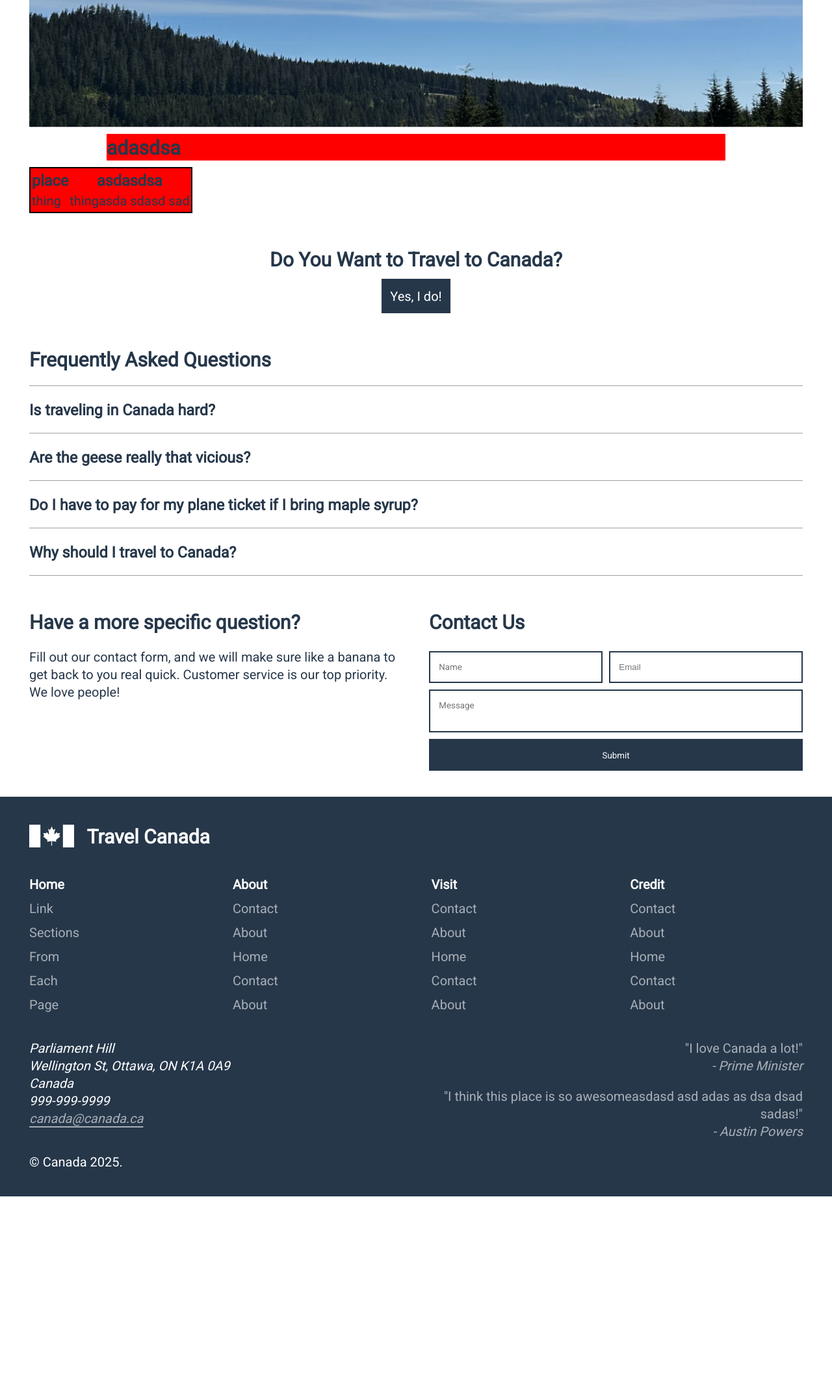
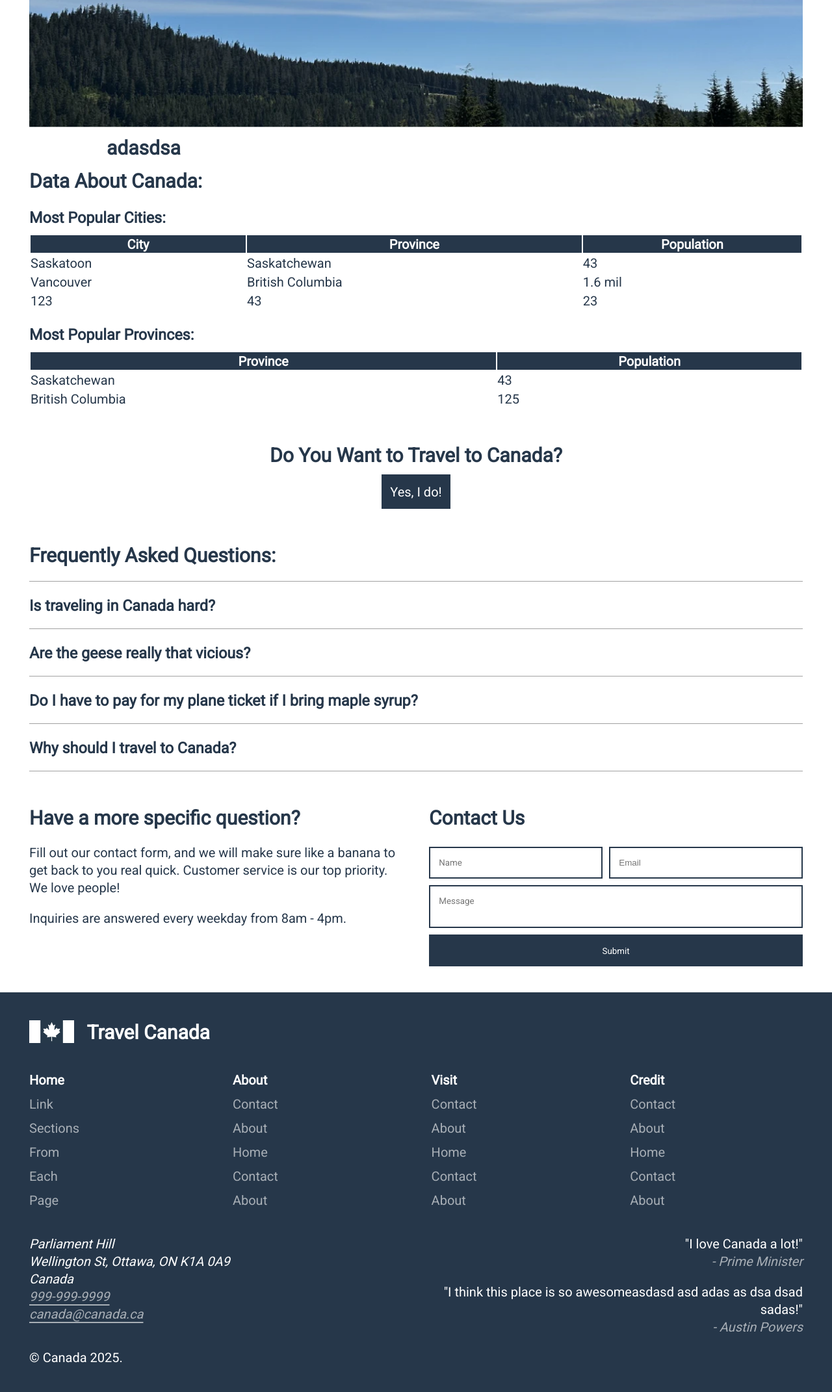
Before and after one commit to ihawp/bcit, a PHP site: page / in a window 1280 px wide. Shown: the part 150-2292 px from the top of the page at 65% size. Before the commit the page ends 1991 px from the top, so only its background shows below. Run offline with PHP 8.4, Linux system fonts and the light colour scheme.

Commit message:
eating mashed potatoes... table styled, some filled with fake data content, going to add grid, audio, newer-more-custom favicon next!

```diff
--- a/web-development-1/country-page/credit.html
+++ b/web-development-1/country-page/credit.html
@@ -13,3 +13,4 @@
     ^ Should have done PULL request on GitHub and then merged there...? ^
 -->
 <!-- https://developer.mozilla.org/en-US/docs/Glossary/Prefetch -->
+<!-- https://www.w3schools.com/cssref/pr_grid-template.php -->
--- a/web-development-1/country-page/css/style.css
+++ b/web-development-1/country-page/css/style.css
@@ -70,10 +70,6 @@ h4 {}
 h5 {}
 h6 {}
 
-blockquote {
-    opacity: 0.6;
-}
-
 /* p a */
 p {
 
@@ -86,7 +82,7 @@ a:hover, a.active, button:hover {
     text-underline-offset: 5px;
     text-decoration: underline;
 }
-footer a {
+footer a, cite {
     color: var(--4);
 }
 header a {
@@ -658,19 +654,6 @@ li {}
 .item1 {
     grid-column-start: 2;
     grid-column-end: 3;
-    background: red;
-}
-
-/* table */
-table {
-    border: 2px solid black;
-    background: red;
-}
-
-#language-nav a {
-    background-color: var(--2);
-    color: var(--1);
-    padding: 0.5em;
 }
 
 #mobile-nav {
@@ -713,6 +696,9 @@ table {
     outline: none;
     font-size: 5rem;
 }
+#button-exit-mobile-nav:hover {
+    text-decoration: none;
+}
 
 .outline-none {
     outline: none;
@@ -745,13 +731,13 @@ textarea {
 }
 
 ::-webkit-scrollbar {
-    background: red;
+    width: 7px;
 }
 ::-webkit-scrollbar-thumb {
-    background: blue;
+    border-radius: 15px;
+    background: var(--2);
 }
-::-webkit-scrollbar-track-piece {
-}
+
 
 /* display */
 .display, .display-sm, .display-md, .display-lg, #mobile-nav {
--- a/web-development-1/country-page/index.html
+++ b/web-development-1/country-page/index.html
@@ -39,7 +39,7 @@
           <nav id="language-nav" aria-label="Change Language">
             <ul class="flex items-center justify-end gap-half">
               <li>
-                <a href="#" title="Francais">Francais</a>
+                <a href="#" class="bg-2 c-1 p-half" title="Francais">Francais</a>
               </li>
             </ul>
           </nav>
@@ -139,49 +139,83 @@
     </section>
 
     <!-- unfinished business -->
+
     <section class="grid">
-      <h1 class="item1">adasdsa</h1>
+      <h2 class="item1">adasdsa</h2>
     </section>
-    <section>
-      <table>
-        <thead>
+    <section class="flex flex-col gap-1">
+      <h2>Data About Canada:</h2>
+      <div class="flex flex-col gap-half">
+        <h3>Most Popular Cities:</h3>
+        <table class="w-full">
+          <thead class="bg-2 c-1">
           <tr>
-            <th>
-              <h3>place</h3>
-            </th>
-            <th>
-              <h3>asdasdsa</h3>
-            </th>
+            <th>City</th>
+            <th>Province</th>
+            <th>Population</th>
           </tr>
-        </thead>
-        <tbody>
+          </thead>
+          <tbody>
           <tr>
-            <td>
-              <p>thing</p>
-            </td>
-            <td>
-              <p>thingasda sdasd sad </p>
-            </td>
+            <td>Saskatoon</td>
+            <td>Saskatchewan</td>
+            <td>43</td>
           </tr>
-        </tbody>
-        <tfoot>
           <tr>
+            <td>Vancouver</td>
+            <td>British Columbia</td>
+            <td>1.6 mil</td>
           </tr>
-        </tfoot>
-      </table>
+          <tr>
+            <td>123</td>
+            <td>43</td>
+            <td>23</td>
+          </tr>
+          </tbody>
+          <tfoot>
+
+          </tfoot>
+        </table>
+      </div>
+      <div class="flex flex-col gap-half">
+        <h3>Most Popular Provinces:</h3>
+        <table class="w-full">
+          <thead class="bg-2 c-1">
+          <tr>
+            <th>Province</th>
+            <th>Population</th>
+          </tr>
+          </thead>
+          <tbody>
+          <tr>
+            <td>Saskatchewan</td>
+            <td>43</td>
+          </tr>
+          <tr>
+            <td>British Columbia</td>
+            <td>125</td>
+          </tr>
+          </tbody>
+          <tfoot>
+
+          </tfoot>
+        </table>
+      </div>
     </section>
+
     <section class="flex flex-col items-center justify-center text-center mt-2 gap-half">
       <h2>Do You Want to Travel to Canada?</h2>
-      <a href="" class="bg-2 bs-solid bc-2 c-1 p-half">Yes, I do!</a>
+      <a href="visit.html" class="bg-2 bs-solid bc-2 c-1 p-half">Yes, I do!</a>
     </section>
     <section id="faq-section" class="flex flex-col gap-1 mt-2">
-      <h2>Frequently Asked Questions</h2>
+      <h2>Frequently Asked Questions:</h2>
       <ul id="faq" class="flex flex-col"></ul>
     </section>
     <section class="flex flex-col-md mx-2 gap-2">
       <div class="flex flex-col w-100-m-50 gap-1">
         <h2 class="w-full">Have a more specific question?</h2>
         <p>Fill out our contact form, and we will make sure like a banana to get back to you real quick. Customer service is our top priority. We love people!</p>
+        <p>Inquiries are answered every weekday from 8am - 4pm.</p>
       </div>
       <form action="" id="contactForm" method="post" class="w-100-m-50 flex flex-col gap-half">
         <h2 class="mb-half">Contact Us</h2>
@@ -297,7 +331,7 @@
             Parliament Hill<br>
             Wellington St, Ottawa, ON K1A 0A9<br>
             Canada<br>
-            999-999-9999<br>
+            <a class="active" rel="noreferrer" href="tel:999-999-9999">999-999-9999</a><br>
             <a class="active" rel="noreferrer" href="mailto:canada@canada.ca">canada@canada.ca</a>
           </address>
           <p class="w-full">&copy; Canada 2025.</p>
--- a/web-development-1/country-page/js/faq.js
+++ b/web-development-1/country-page/js/faq.js
@@ -9,17 +9,15 @@ class FAQ {
         this.data.map((item, index) => {
             faq.insertAdjacentHTML('beforeend', `
                 <li>
-					<details id="details-${index}" class="flex flex-col px-1">
-						<summary>
+					<details id="details-${index}" class="flex flex-col">
+						<summary class="px-1" id="summary-${index}">
 						    <h3>${item.summary}</h3>
 						</summary>
-						<div class="mt-half">
-						    <p>${item.details}</p>
-                        </div>
+						<p class="pb-1">${item.details}</p>
 					</details>
 				</li>
 				`);
-            document.getElementById(`details-${index}`).addEventListener('click', () => {
+                document.getElementById(`summary-${index}`).addEventListener('click', () => {
                 try {
                     document.getElementById(`details-${this.open}`).removeAttribute("open");
                 }
```
Also changed, not shown: 1 other file.
